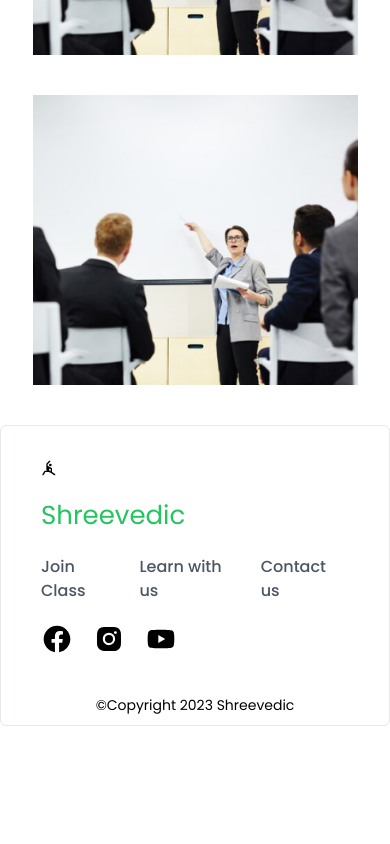
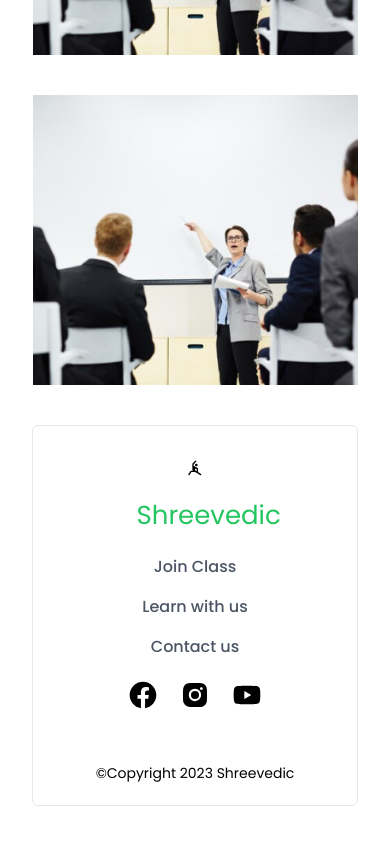
Before and after one commit to nirajansigdel/shreevedicwellness, a Next.js app: page / in a window 390 px wide. Shown: the part 5300-6144 px from the top of the page. Before the commit the page ends 6074 px from the top, so only its background shows below. Built offline with nearby package versions, Linux system fonts and the light colour scheme.

Commit message:
fix react sleect and ui

```diff
--- a/package.json
+++ b/package.json
@@ -10,10 +10,13 @@
   },
   "dependencies": {
     "@headlessui/react": "^1.7.17",
+    "@paypal/react-paypal-js": "^8.1.3",
+    "axios": "^1.6.0",
     "file-saver": "^2.0.5",
     "next": "13.5.4",
     "react": "^18",
     "react-dom": "^18",
+    "react-hot-toast": "^2.4.1",
     "react-select": "^5.7.7"
   },
   "devDependencies": {
--- a/src/components/Footer/index.jsx
+++ b/src/components/Footer/index.jsx
@@ -6,10 +6,10 @@ import Link from "next/link";
 
 function Index() {
   return (
-    <div className="pb-12">
-      <div className="mx-auto border p-10 rounded-md flex flex-col gap-4  w-full md:w-3/4 bg-white py-[10px] md:py-[22px] flex items-center justify-center  ">
+    <div className="mx-8 pb-12">
+      <div className="mx-auto border p-10 rounded-md flex flex-col gap-4  w-full md:w-4/5 bg-white py-[10px] md:py-[22px] flex items-center justify-center  ">
         <div className="py-6  md:py-0 flex w-full gap-5 flex flex-col md:flex-row justify-between">
-          <div className="flex flex-col  gap-5">
+          <div className="flex   flex-col items-center md:items-start  gap-5">
             <svg
               stroke="currentColor"
               fill="currentColor"
@@ -32,7 +32,7 @@ function Index() {
             </p>
           </div>
 
-          <div className=" flex items-center gap-4">
+          <div className=" flex items-center gap-4  flex-col md:flex-row">
             <Link href={"/registration"}>
               <span className="text-[#4B5563] font-medium">Join Class</span>
             </Link>
@@ -42,7 +42,7 @@ function Index() {
             <span className="text-[#4B5563] font-medium">Contact us</span>
           </div>
 
-          <div className="flex gap-5  items-center">
+          <div className="flex gap-5  justify-center md:justify-start items-center">
             <span>
               <svg
                 stroke="currentColor"
@@ -86,7 +86,7 @@ function Index() {
           </div>
         </div>
 
-        <div className=" flex justify-center items-end  w-full text-center text-sm">
+        <div className=" my-3 flex justify-center items-end  w-full text-center text-sm">
           ©Copyright 2023 Shreevedic
         </div>
       </div>
--- a/src/components/Form2/index.jsx
+++ b/src/components/Form2/index.jsx
@@ -3,11 +3,12 @@
 import React from "react";
 
 import Input from "../Input";
-import { useState } from "react";
+import { useState, useEffect } from "react";
 import { Listbox } from "@headlessui/react";
 
 import Button from "../Button";
 import Select from "../Select";
+import ReactSelect from "react-select";
 
 const dropDownDataClass = {
   // name: "Yoga Class",
@@ -222,6 +223,8 @@ const eventsClass = {
 
 function Form2({ setStep }) {
   const [selectedPerson, setSelectedPerson] = useState(1);
+  const [secondSelectedValue, setSecondSelectedValue] = useState(null);
+  const [secondOption, setSecondOption] = useState(null);
 
   const switchClass = () => {
     switch (selectedPerson) {
@@ -240,9 +243,15 @@ function Form2({ setStep }) {
     }
   };
 
+  useEffect(() => {
+    setSecondOption(switchClass().options[0]);
+    console.log(switchClass().options[0]);
+  }, [selectedPerson]);
+
   function handleValueChange(newValue) {
     console.log({ newValue });
     setSelectedPerson({ label: newValue, value: newValue });
+    setSelectedClass(null);
   }
 
   return (
@@ -260,10 +269,20 @@ function Form2({ setStep }) {
         <Select
           dropDownDataClass={dropDownDataClass}
           onChange={setSelectedPerson}
+          secondOption={secondOption}
         />
-        <Select
-          dropDownDataClass={switchClass()}
-          onChange={setSelectedPerson}
+        <ReactSelect
+          className="basic-single"
+          classNamePrefix="select"
+          value={secondOption}
+          defaultValue={secondOption}
+          isSearchable={true}
+          name="color"
+          onChange={(e) => {
+            console.log("222", e);
+            setSecondSelectedValue(e);
+          }}
+          options={switchClass().options}
         />
         <Input type="text" placeholder="Session Time" />
       </div>
--- a/src/components/NavBar/index.jsx
+++ b/src/components/NavBar/index.jsx
@@ -6,7 +6,7 @@ import Logo from "./logo.png";
 
 function Index() {
   return (
-    <div className="mx-auto w-full md:w-3/4 bg-white py-[10px] md:py-[22px] flex items-center justify-center ">
+    <div className="mx-auto w-full md:w-4/5 bg-white py-[10px] md:py-[22px] flex items-center justify-center ">
       <div className="py-2 md:py-0 flex w-full gap-5 flex flex-col md:flex-row justify-between">
         <Link href={"/"}>
           <p className="text-left px-3 flex items-center justify-between ">
--- a/src/components/Select/index.jsx
+++ b/src/components/Select/index.jsx
@@ -1,16 +1,19 @@
 import React from "react";
 import ReactSelect from "react-select";
 
-function SelectComponent({ dropDownDataClass, onChange }) {
+function SelectComponent({ dropDownDataClass, onChange, secondOption }) {
+  console.log({ dropDownDataClass });
   return (
     <div>
       <ReactSelect
         className="basic-single"
         classNamePrefix="select"
-        defaultValue={dropDownDataClass.options[0]}
+        defaultValue={secondOption}
         isSearchable={true}
         name="color"
-        onChange={(e) => onChange(e.id)}
+        onChange={(e) => {
+          onChange(e.id);
+        }}
         options={dropDownDataClass.options}
       />
     </div>
```
Also changed, not shown: 1 other file (tests, documents, lock files or other folders).
